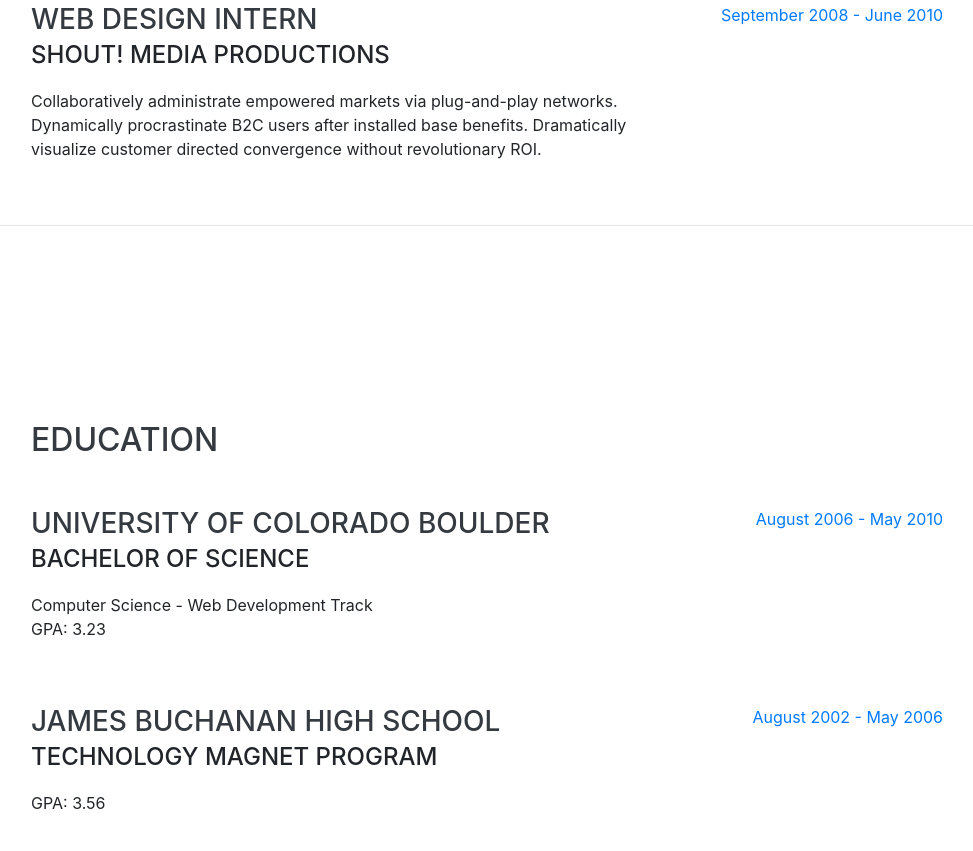
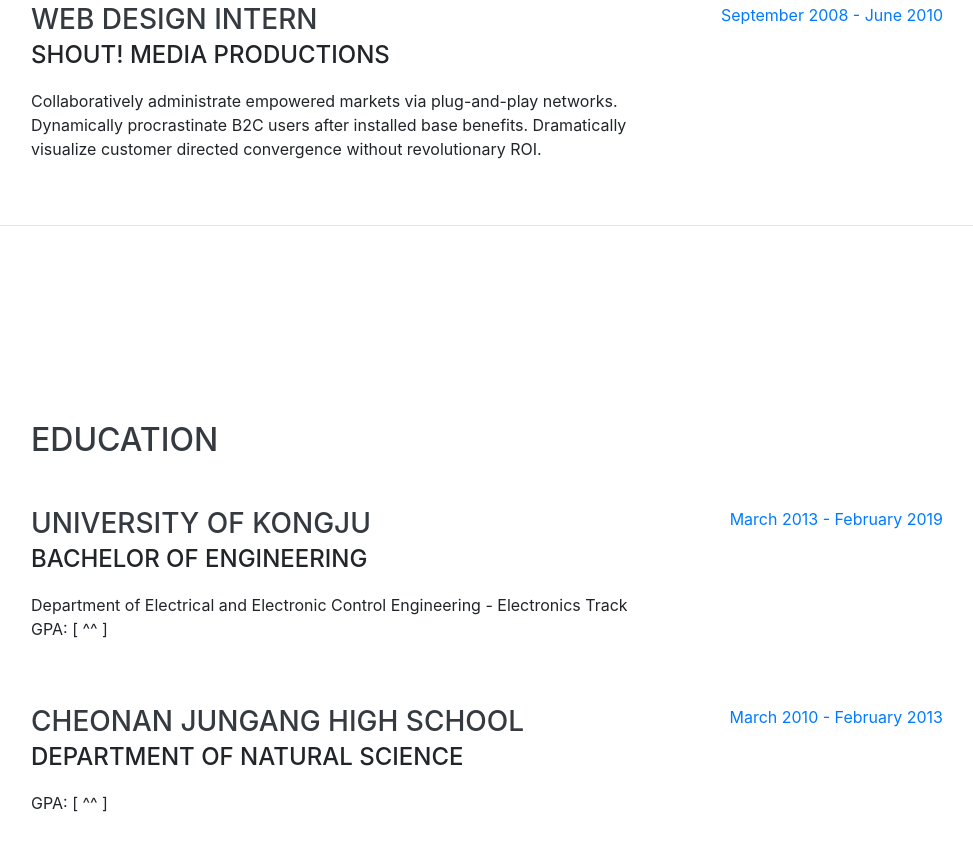
Before and after one commit to wally-wally/wally-wally.github.io, a website with bundled scripts: page index.html in a window 1280 px wide. Shown: the part 1669-2520 px from the top of the page, without its empty margins (289-1262 px from the left). Built offline with nearby package versions, Linux system fonts and the light colour scheme; a web font is replaced by a local one.

Commit message:
second commit

```diff
--- a/index.html
+++ b/index.html
@@ -8,7 +8,7 @@
   <meta name="description" content="">
   <meta name="author" content="">
 
-  <title>Resume - Start Bootstrap Theme</title>
+  <title>Resume - GYUHYEON SIM</title>
 
   <!-- Bootstrap core CSS -->
   <link href="vendor/bootstrap/css/bootstrap.min.css" rel="stylesheet">
@@ -63,13 +63,13 @@
 
     <section class="resume-section p-3 p-lg-5 d-flex align-items-center" id="about">
       <div class="w-100">
-        <h1 class="mb-0">Clarence
-          <span class="text-primary">Taylor</span>
+        <h1 class="mb-0">GYUHYEON
+          <span class="text-primary">SIM</span>
         </h1>
-        <div class="subheading mb-5">3542 Berry Street · Cheyenne Wells, CO 80810 · (317) 585-8468 ·
-          <a href="mailto:name@email.com">name@email.com</a>
+        <div class="subheading mb-5">(010) 2331-6297 ·
+          <a href="mailto:name@email.com">wallys0213@gmail.com</a>
         </div>
-        <p class="lead mb-5">I am experienced in leveraging agile frameworks to provide a robust synopsis for high level overviews. Iterative approaches to corporate strategy foster collaborative thinking to further the overall value proposition.</p>
+        <p class="lead mb-5">Welcome to my Homepage! I am studied in Python Programming, HTML, CSS etc.</p>
         <div class="social-icons">
           <a href="#">
             <i class="fab fa-linkedin-in"></i>
@@ -149,24 +149,24 @@
 
         <div class="resume-item d-flex flex-column flex-md-row justify-content-between mb-5">
           <div class="resume-content">
-            <h3 class="mb-0">University of Colorado Boulder</h3>
-            <div class="subheading mb-3">Bachelor of Science</div>
-            <div>Computer Science - Web Development Track</div>
-            <p>GPA: 3.23</p>
+            <h3 class="mb-0">University of Kongju</h3>
+            <div class="subheading mb-3">Bachelor of Engineering</div>
+            <div>Department of Electrical and Electronic Control Engineering - Electronics Track</div>
+            <p>GPA: [ ^^ ]</p>
           </div>
           <div class="resume-date text-md-right">
-            <span class="text-primary">August 2006 - May 2010</span>
+            <span class="text-primary">March 2013 - February 2019</span>
           </div>
         </div>
 
         <div class="resume-item d-flex flex-column flex-md-row justify-content-between">
           <div class="resume-content">
-            <h3 class="mb-0">James Buchanan High School</h3>
-            <div class="subheading mb-3">Technology Magnet Program</div>
-            <p>GPA: 3.56</p>
+            <h3 class="mb-0">Cheonan Jungang High School</h3>
+            <div class="subheading mb-3">Department of natural science</div>
+            <p>GPA: [ ^^ ]</p>
           </div>
           <div class="resume-date text-md-right">
-            <span class="text-primary">August 2002 - May 2006</span>
+            <span class="text-primary">March 2010 - February 2013</span>
           </div>
         </div>
 
```
